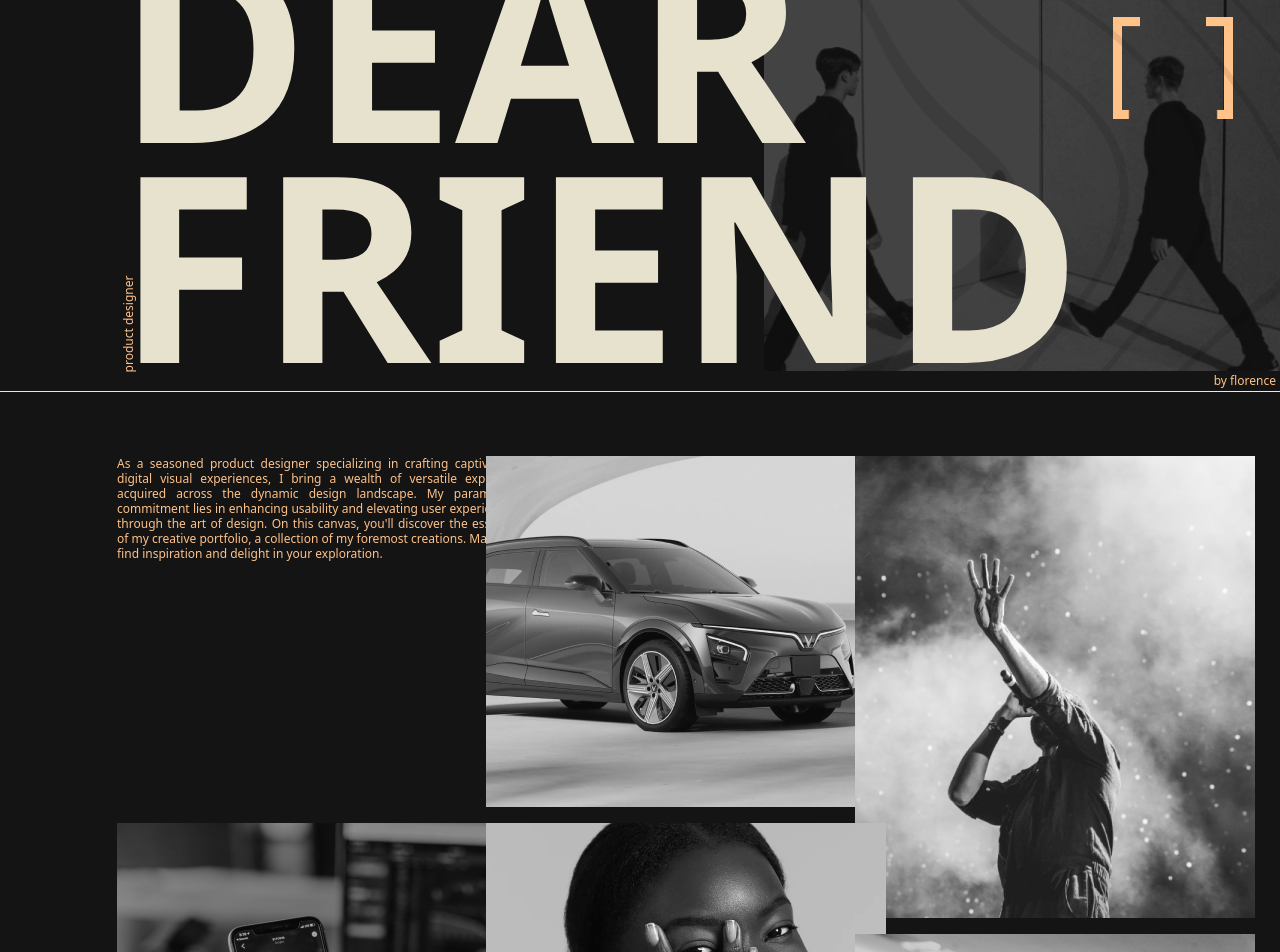
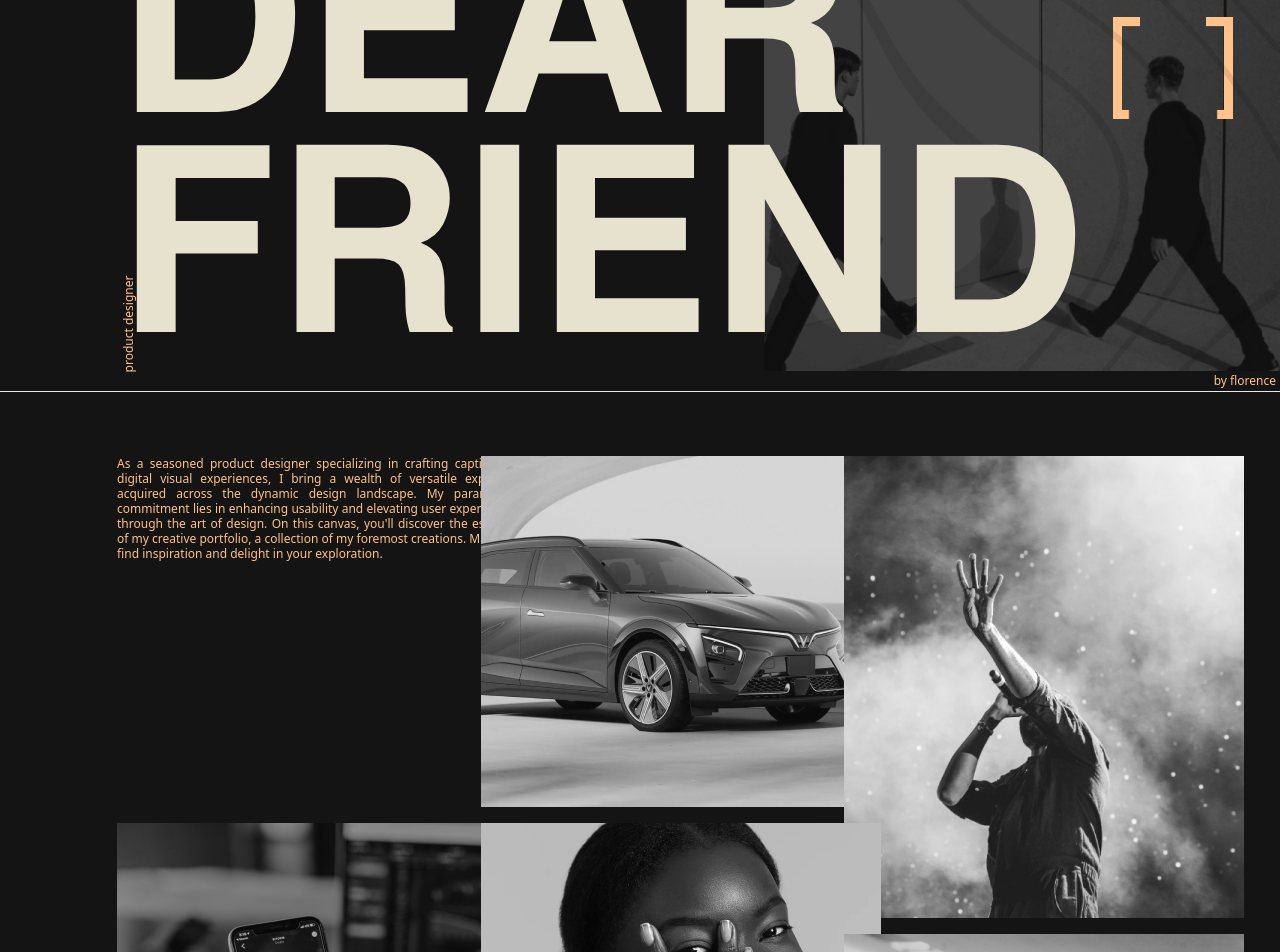
Before and after one commit to Igorlabaki/portifolio, a Next.js app: page / in a window 1280 px wide. Shown: the part 340-1292 px from the top of the page. Built offline with nearby package versions, Linux system fonts and the light colour scheme.

Commit message:
font update

```diff
--- a/src/app/layout.tsx
+++ b/src/app/layout.tsx
@@ -10,7 +10,6 @@ export const metadata: Metadata = {
   description: 'Generated by create next app',
 }
 
-
 export default function RootLayout({
   children,
 }: {
@@ -18,7 +17,7 @@ export default function RootLayout({
 }) {
   return (
     <html lang="en">
-          <body className='bg-custom-black max-w-[1440px]'>
+          <body className={`bg-custom-black max-w-[1440px] flex flex-col mx-auto`}>
             <HeaderComponent />
             <main>
              {children}
--- a/src/components/animetedTitle.tsx
+++ b/src/components/animetedTitle.tsx
@@ -1,9 +1,15 @@
 'use client'
 import {motion} from "framer-motion"
+import localFont from "next/font/local";
 
 interface AnimetedTitleProps{
     title: string;
 }
+
+const helvetica = localFont({
+    src: './fonts/Helvetica-Bold.ttf',
+})
+
 
 export  function AnimetedTitleComponent({title}:AnimetedTitleProps) {
     const words = title.split("")
@@ -12,7 +18,7 @@ export  function AnimetedTitleComponent({title}:AnimetedTitleProps) {
         {
             words.map((word:string, index:number) => {
                 return(
-                    <motion.span key={index} className="text-title  text-custom-white leading-[220px] font-[700] text-[260px]">
+                    <motion.span key={index} style={helvetica.style}  className="text-title  text-custom-white leading-[220px] font-[700] text-[260px]">
                         {word}
                     </motion.span>
                 )
--- a/src/components/home/content/index.tsx
+++ b/src/components/home/content/index.tsx
@@ -3,7 +3,7 @@ import { ImageComponent } from "../../util/image";
 
 export default function ContentComponent() {
   return (
-    <section className="pr-[72px]  gap-x-[16px] gap-y-[16px] grid grid-cols-1 md:grid-cols-3 max-h-[983px]">
+    <section className="pr-[72px]  gap-y-[16px] grid grid-cols-1 md:grid-cols-3 max-h-[967px]">
         <p className=" w-[400px] mr-[16px] h-[351px] text-custom-yellow text-justify text-[12px] leading-[15px]">
             As a seasoned product designer specializing in crafting captivating digital visual experiences, I bring a wealth of versatile expertise acquired across the dynamic design landscape. My paramount commitment lies in enhancing usability and elevating user experiences through the art of design. On this canvas, you'll discover the essence of my creative portfolio, a collection of my foremost creations. May you find inspiration and delight in your exploration.
         </p>
--- a/src/components/home/intro/index.tsx
+++ b/src/components/home/intro/index.tsx
@@ -1,6 +1,5 @@
-import Image from "next/image";
+import { ImageComponent } from "../../util/image";
 import { AnimetedTitleComponent } from "../../animetedTitle";
-import { ImageComponent } from "../../util/image";
 
 
 export default function IntroComponent() {
--- a/tailwind.config.ts
+++ b/tailwind.config.ts
@@ -16,7 +16,11 @@ const config: Config = {
         "custom-orange": "#D87B25",
         "custom-gray-ligth": "#525252",
         "custom-gray-medium": "#202020",
-      }
+      },
+      fontFamily: {
+        helvetica: [''],
+        mono: ['var(--font-roboto-mono)'],
+      },
     },
   },
   plugins: [],
```
Also changed, not shown: src/components/fonts/Helvetica-Bold.ttf (renamed from public/fonts/Helvetica-Bold.ttf), src/components/fonts/WTGothic-Light.ttf (renamed from public/fonts/WTGothic-Light.ttf).
